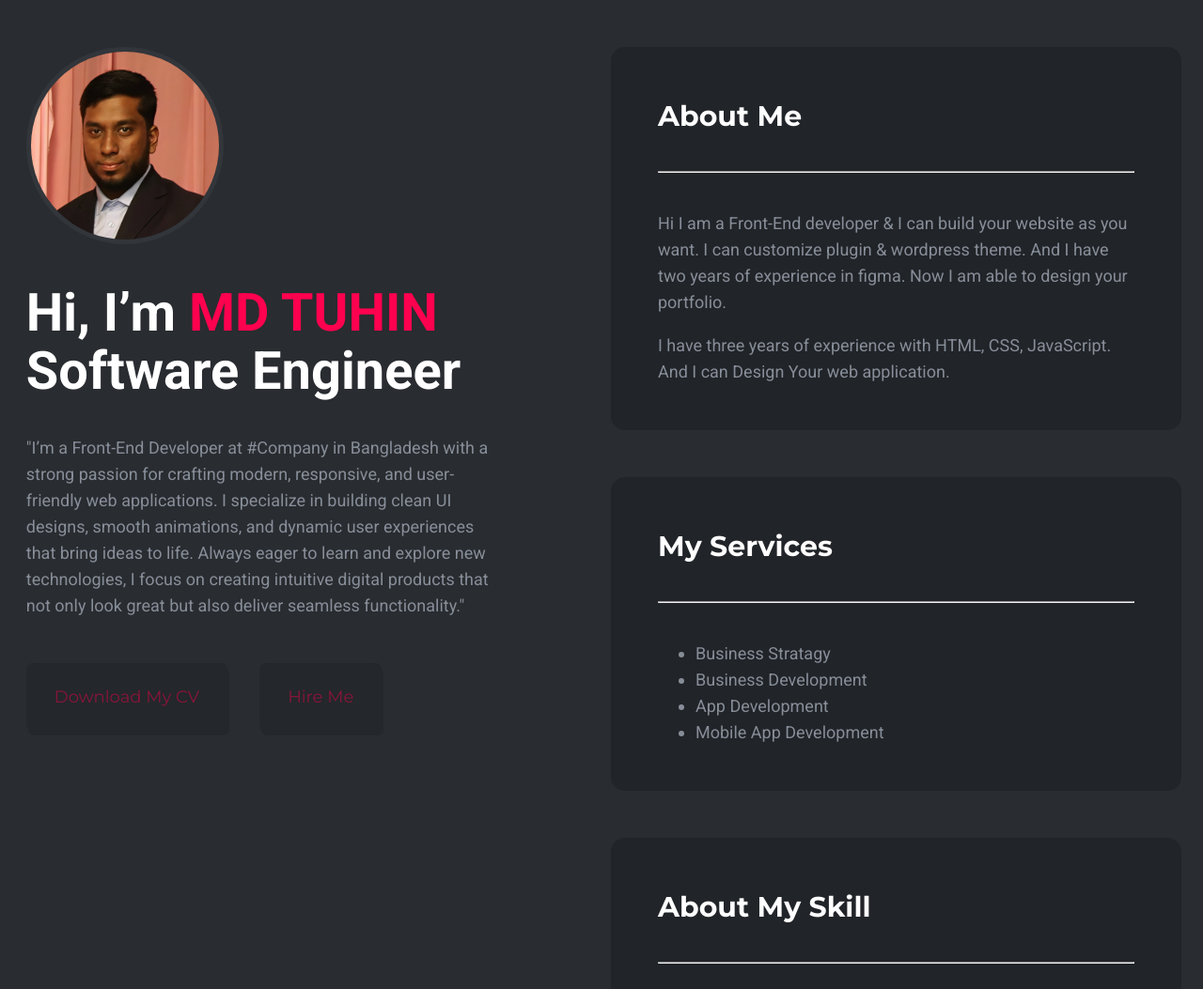
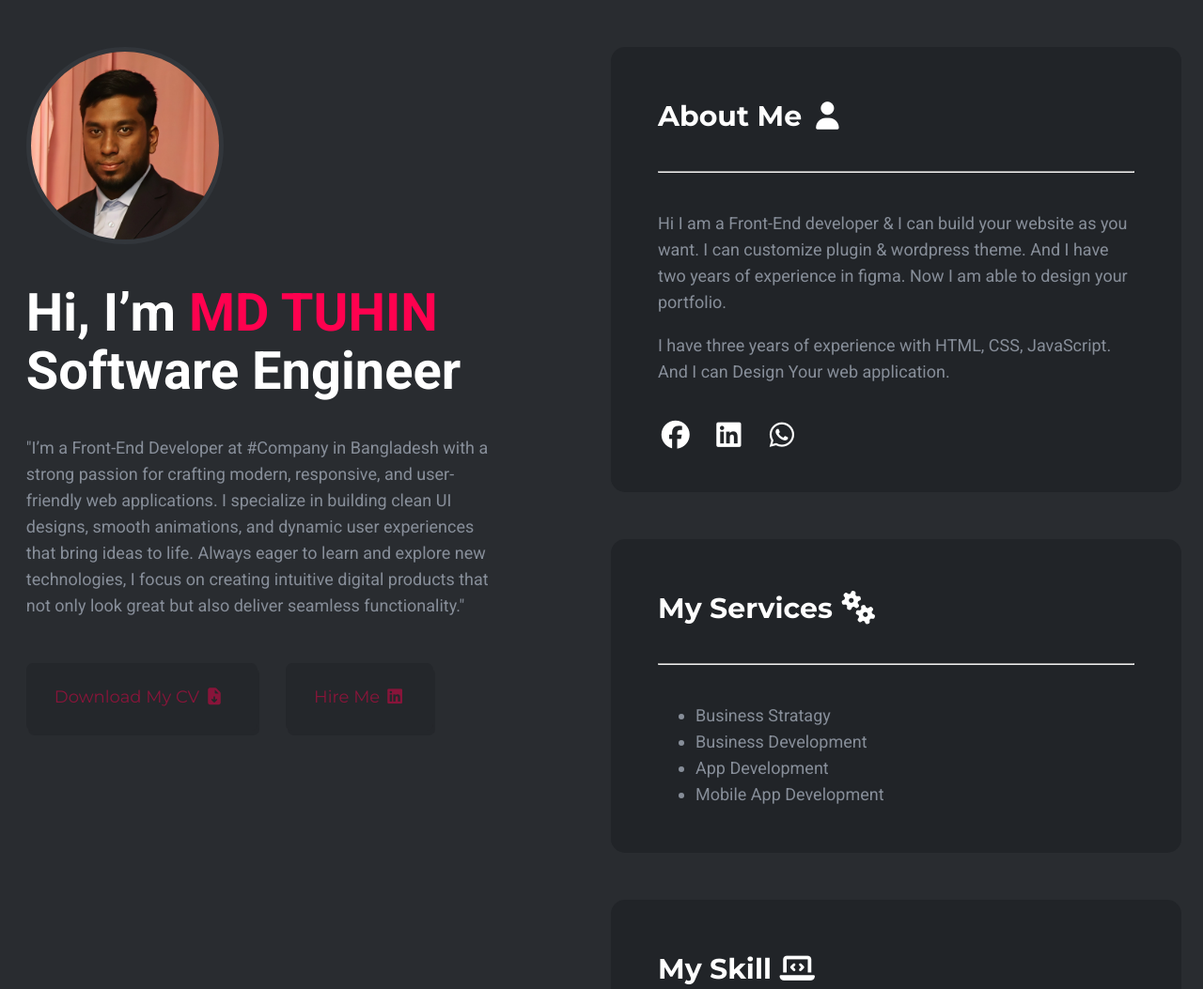
Before and after one commit to Dev-Tuhin-100/day-04-coding-PROJECT, a plain HTML site: page index.html in a window 1280 px wide. Shown: the top 1053 px of the page at 94% size. Drawn offline with Linux system fonts and the light colour scheme.

Commit message:
add social icone with linnk

```diff
--- a/Css/style.css
+++ b/Css/style.css
@@ -86,6 +86,15 @@ body{
 .profile a:hover{
     background-color: #181a1e;
     color: rgb(255, 1, 79)
+}
+.socile_icon i {
+    font-size:30px;
+    color: white;
+    margin-top: 20px;
+}
+.gr_10{
+    margin-left: 15px;
+    margin-right: 15px;
 }
 /* profile section end */
 /* content section start */
--- a/index.html
+++ b/index.html
@@ -14,7 +14,7 @@
         <!-- site icon -->
         <link rel="shortcut icon" href="./image/favicon.ico" type="image/x-icon">
         <!-- font-awsome cdnjs -->
-        <link rel="font-awesome" href="https://cdnjs.cloudflare.com/ajax/libs/font-awesome/7.0.1/css/all.min.css">
+        <link rel="stylesheet" href="https://cdnjs.cloudflare.com/ajax/libs/font-awesome/7.0.1/css/all.min.css" integrity="sha512-2SwdPD6INVrV/lHTZbO2nodKhrnDdJK9/kg2XD1r9uGqPo1cUbujc+IYdlYdEErWNu69gVcYgdxlmVmzTWnetw==" crossorigin="anonymous" referrerpolicy="no-referrer" />
     </head>
 
     <body>
@@ -27,15 +27,21 @@
                     <p class="sub_para">
                         "I’m a Front-End Developer at #Company in Bangladesh with a strong passion for crafting modern, responsive, and user-friendly web applications. I specialize in building clean UI designs, smooth animations, and dynamic user experiences that bring ideas to life. Always eager to learn and explore new technologies, I focus on creating intuitive digital products that not only look great but also deliver seamless functionality."
                     </p>
-                    <a href="others/TUHIN_CV.pdf" target="_blank">Download My CV</a>
-                    <a href="https://www.linkedin.com/in/dev-tuhin/" class="gap20" target="_blank">Hire Me</a>
+                    <a href="others/TUHIN_CV.pdf" target="_blank">Download My CV
+                        <i class="fa-solid fa-file-arrow-down"></i>
+                    </a>
+                    <a href="https://www.linkedin.com/in/dev-tuhin/" class="gap20" target="_blank">Hire Me
+                        <i class="fa-brands fa-linkedin"></i>
+                    </a>
                 </div>
             </div>
             <div class="content_area">
                 <div class="content">
                     <!-- about section start -->
                     <div class="about">
-                        <h2 class="sub_head">About Me</h2>
+                        <h2 class="sub_head">About Me
+                            <i class="fa-solid fa-user"></i>
+                        </h2>
                         <hr>
                         <p class="sub_para">
                             Hi I am a Front-End developer & I can build your website as you want. I can customize plugin & wordpress theme. And I have two years of experience in figma. Now I am able to design your portfolio.
@@ -43,11 +49,18 @@
                         <p class="sub_para">
                             I have three years of experience with HTML, CSS, JavaScript. And I can Design Your web application.
                         </p>
+                        <p class="socile_icon">
+                            <a href="https://www.facebook.com/muhammadtuhin00/" target="_blank"><i class="fa-brands fa-facebook"></i></a>
+                            <a href="https://www.linkedin.com/in/dev-tuhin/" target="_blank"><i class="fa-brands fa-linkedin gr_10"></i></a>
+                            <a href="https://wa.me/8801916423130" target="_blank"><i class="fa-brands fa-whatsapp"></i></a>
+                        </p>
                     </div>
                     <!-- about section end -->
                     <!-- my services section start -->
                     <div class="about" id="services">
-                        <h2 class="sub_head">My Services</h2>
+                        <h2 class="sub_head">My Services
+                            <i class="fa-solid fa-gears"></i>
+                        </h2>
                         <hr>
                         <ul class="sub_para">
                             <li>Business Stratagy</li>
@@ -59,7 +72,9 @@
                     <!-- my services section end -->
                     <!-- skill section start-->
                     <div class="skill about">
-                        <h2 class="sub_head">About My Skill</h2>
+                        <h2 class="sub_head">My Skill
+                            <i class="fa-solid fa-laptop-code"></i>
+                        </h2>
                         <hr>
                         <h5 class="sub_para">PRIMARY SKILLS ON</h5>
                         <div class="icon_skill">
@@ -80,7 +95,9 @@
                     <!-- skill section end-->
                     <!-- my protfuillo start  -->
                       <div class="about protfuillo">
-                        <h2 class="sub_head">My Portfolio</h2>
+                        <h2 class="sub_head">My Portfolio
+                            <i class="fa-regular fa-address-book"></i>
+                        </h2>
                         <hr>
                         <ul class="sub_para">
                             <li><a href="https://apka.peerduck.com/blog-3-columns/" target="_blank">The services provide for design</a></li>
@@ -95,7 +112,9 @@
                     <!-- contact section start -->
                      <div class="contact about">
                         <form>
-                        <h2 class="sub_head">Contact With Me</h2>
+                        <h2 class="sub_head">Contact With Me
+                            <i class="fa-solid fa-envelope"></i>
+                        </h2>
                         <hr>
                         <div class="form_row">
                         <div class="form_group">
```
